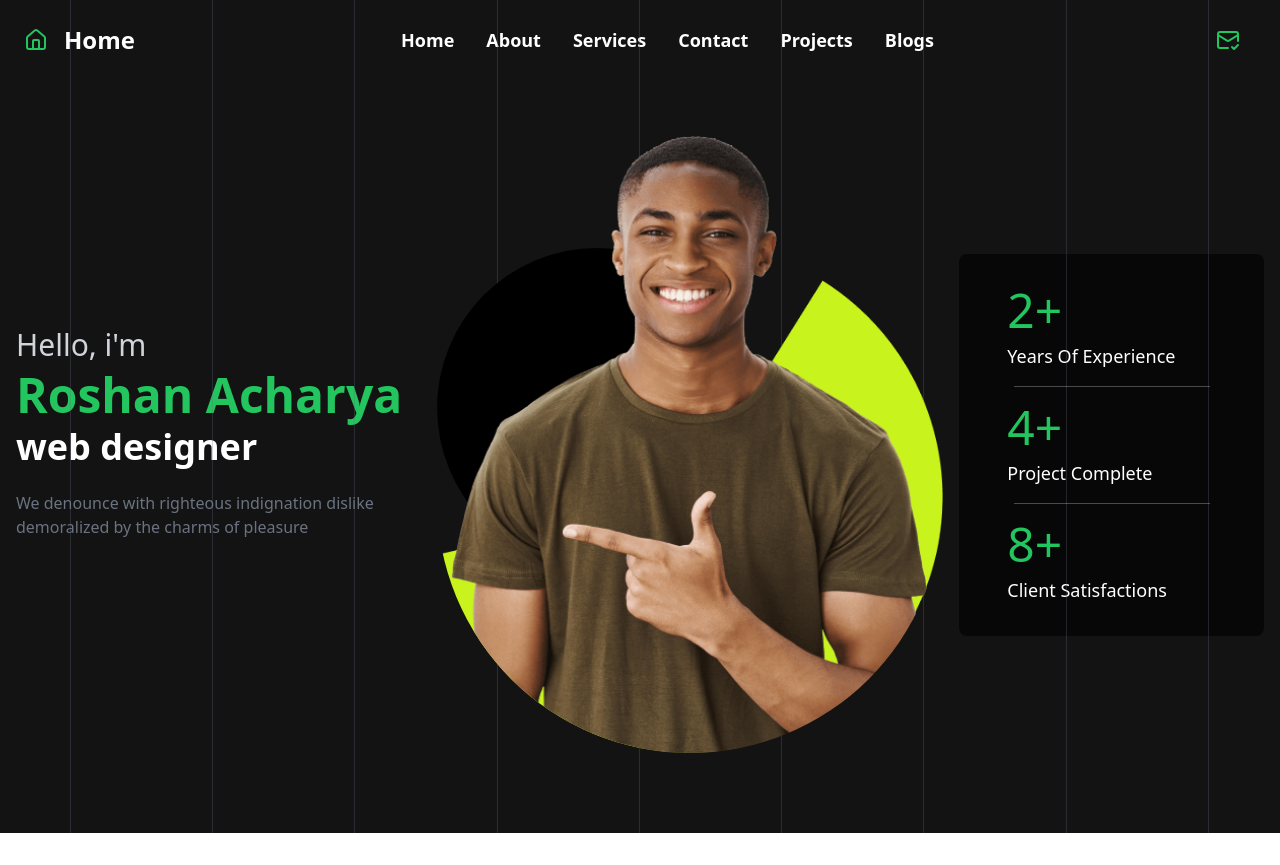
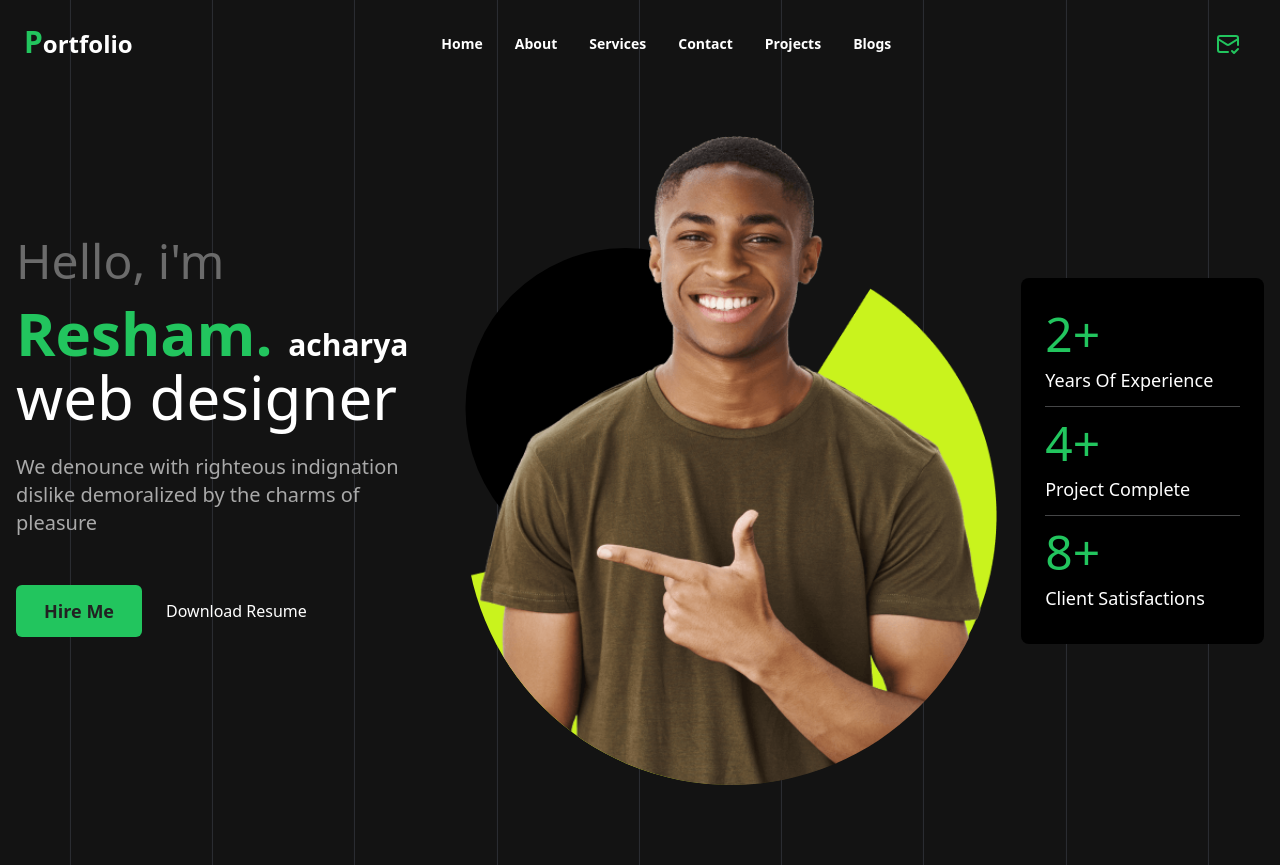
Before and after one commit to Roshan-ac/personalProtfolio, a React (Vite) app: page / in a window 1280 px wide. Before the commit the page ends 833 px from the top, so only its background shows below. Built offline with nearby package versions, Linux system fonts and the light colour scheme.

Commit message:
responsive fixed

```diff
--- a/src/Components/HeroSection/ImageWrap.tsx
+++ b/src/Components/HeroSection/ImageWrap.tsx
@@ -1,6 +1,6 @@
 const ImageWrap = () => {
   return (
-    <div className="md:w-[41.6%] w-full z-10 rounded-b-full overflow-hidden px-3 relative">
+    <div className="md:w-[43.66%] w-full z-10 rounded-b-full overflow-hidden px-3 relative">
       <div className="circle bg-black w-80 h-80 absolute -z-10 top-28 left-0"></div>
       <img
         src="/heroImage.png"
--- a/src/Components/HeroSection/Main.tsx
+++ b/src/Components/HeroSection/Main.tsx
@@ -4,38 +4,47 @@ const HeroSection = () => {
   return (
     <section className="w-full">
       <div className="m-auto container py-20 container-2xl overflow-hidden min-h-screen flex items-center">
-        <div className="flex md:space-y-0 space-y-6 md:flex-row flex-col items-center justify-center px-4 mt-14 w-full gap-4">
-          <div className=" text-white w-full md:w-[33.33333333%]">
-            <div className=" flex flex-col gap-2">
-              <span className=" text-3xl text-gray-300">Hello, i'm</span>
-              <p className=" text-5xl font-bold text-green-500">
-                Roshan Acharya
-              </p>
-              <p className=" text-4xl font-semibold"> web designer</p>
+        <div className="flex md:space-y-0 space-y-6 md:flex-row flex-col items-center justify-center md:px-4 mt-14 w-full gap-6">
+          <div className=" text-white w-full md:w-[35%]">
+            <div className=" flex flex-col gap-4">
+              <span className=" text-5xl text-[#6b6b6b]">Hello, i'm</span>
+              <h1 className="text-6xl leading-[4rem] w-full">
+                <b className="font-bold text-green-500 mr-2">Resham. <span className="text-3xl text-white">acharya</span> </b>
+                web designer
+              </h1>
             </div>
             <div className="my-6">
-              <span className=" text-base text-gray-500 ">
+              <span className=" text-xl text-[#a9a9a9] ">
                 We denounce with righteous indignation dislike demoralized by
                 the charms of pleasure
               </span>
             </div>
+            <div className="my-12 flex items-center gap-6">
+              <button className=" p-3 bg-green-500 px-7 text-[#222222] font-semibold text-lg rounded-md">Hire Me</button>
+              <p>
+                <a href="" className=" hover:underline hover:text-green-500 transition-all duration-500 ease-in-out">Download Resume</a>
+              </p>
+            </div>
           </div>
           <ImageWrap />
-          <div className=" bg-[#070707] rounded-lg md:w-[25%] w-full space-y-4 py-8 p-4 h-max text-white">
-            <div className="px-8 space-y-2">
+          <div className="rounded-lg bg-black md:w-[20%] w-full space-y-4 py-8 h-max text-white">
+            <div className=" w-[80%] m-auto space-y-3">
+            <div className="space-y-2">
               <span className=" text-5xl font-medium text-green-500">2+</span>
               <p className=" text-lg"> Years Of Experience</p>
             </div>
-            <hr className=" opacity-30 w-[72%] m-auto" />
-            <div className="px-8 space-y-2">
+            <hr className=" opacity-30 w-full" />
+            <div className="space-y-2">
               <span className=" text-5xl font-medium text-green-500">4+</span>
               <p className=" text-lg">Project Complete</p>
             </div>
-            <hr className=" opacity-30 w-[72%] m-auto" />
-            <div className="px-8 space-y-2">
+            <hr className=" opacity-30 w-full" />
+            <div className="space-y-2">
               <span className=" text-5xl font-medium text-green-500">8+</span>
               <p className=" text-lg">Client Satisfactions</p>
             </div>
+            </div>
+
           </div>
         </div>
       </div>
--- a/src/Components/MovingBgLine/MovingLines.tsx
+++ b/src/Components/MovingBgLine/MovingLines.tsx
@@ -9,7 +9,7 @@ const MovingLines = () => {
         ease: "linear",
         repeat: Infinity
       }}
-      className="h-full absolute top-0 grid grid-cols-9 w-full items-center"
+      className="h-full absolute -z-10 top-0 grid grid-cols-4  md:grid-cols-9 w-full items-center"
     >
       <div className=" w-full h-full border-l-[1.2px] border-gray-500 border-opacity-30"></div>
       <div className=" h-full border-l-[1.2px] border-gray-500 border-opacity-30"></div>
--- a/src/Components/Navbar/NavMenus.tsx
+++ b/src/Components/Navbar/NavMenus.tsx
@@ -1,13 +1,38 @@
+import { Link } from "react-router-dom";
+
 const NavMenus = () => {
   return (
-    <div className=" md:block hidden">
-      <ul className="flex items-center gap-8 list-none text-lg font-semibold">
-        <li className=" cursor-pointer hover:text-green-500 duration-500 ease-in-out transition-all">Home</li>
-        <li className=" cursor-pointer hover:text-green-500 duration-500 ease-in-out transition-all">About</li>
-        <li className=" cursor-pointer hover:text-green-500 duration-500 ease-in-out transition-all">Services</li>
-        <li className=" cursor-pointer hover:text-green-500 duration-500 ease-in-out transition-all">Contact</li>
-        <li className=" cursor-pointer hover:text-green-500 duration-500 ease-in-out transition-all">Projects</li>
-        <li className=" cursor-pointer hover:text-green-500 duration-500 ease-in-out transition-all">Blogs</li>
+    <div className=" md:block sm:hidden hidden">
+      <ul className="flex items-center gap-8 list-none text-sm font-semibold">
+        <li>
+          <a
+            className=" cursor-pointer hover:text-green-500 duration-500 ease-in-out transition-all"
+            href="/"
+          >
+            Home
+          </a>
+        </li>
+        <li>
+          {/* About */}
+          <a
+            className=" cursor-pointer hover:text-green-500 duration-500 ease-in-out transition-all"
+            href="/About"
+          >
+            About
+          </a>
+        </li>
+        <li className=" cursor-pointer hover:text-green-500 duration-500 ease-in-out transition-all">
+          Services
+        </li>
+        <li className=" cursor-pointer hover:text-green-500 duration-500 ease-in-out transition-all">
+          Contact
+        </li>
+        <li className=" cursor-pointer hover:text-green-500 duration-500 ease-in-out transition-all">
+          Projects
+        </li>
+        <li className=" cursor-pointer hover:text-green-500 duration-500 ease-in-out transition-all">
+          Blogs
+        </li>
       </ul>
     </div>
   );
--- a/src/Components/Navbar/Navbar.tsx
+++ b/src/Components/Navbar/Navbar.tsx
@@ -31,9 +31,9 @@ const Navbar = () => {
           className="w-full z-50 md:p-6 p-4 fixed top-0 bg-[#1f1f1f]"
         >
           <div className="text-white m-auto container flex items-center justify-between">
-            <div className="flex items-center gap-4">
-              <Home className="text-green-500" />
-              <h3 className="md:text-2xl text-xl font-semibold">Home</h3>
+            <div className="flex items-center">
+              <span className="text-green-500 md:text-3xl font-bold text-2xl mb-1 mr-[1.5]">P</span>
+              <span className="md:text-2xl text-xl font-semibold">ortfolio</span>
             </div>
             <NavMenus />
             <RightMenu />
@@ -42,9 +42,9 @@ const Navbar = () => {
       ) : (
         <motion.div className="w-full md:p-6 p-4 absolute top-0">
           <div className="text-white m-auto container flex items-center justify-between">
-            <div className="flex items-center gap-4">
-              <Home className="text-green-500" />
-              <h3 className="md:text-2xl text-xl font-semibold">Home</h3>
+          <div className="flex items-center">
+              <span className="text-green-500 md:text-3xl font-bold text-2xl mb-1 mr-[1.5]">P</span>
+              <span className="md:text-2xl text-xl font-semibold">ortfolio</span>
             </div>
             <NavMenus />
             <RightMenu />
--- a/src/main.tsx
+++ b/src/main.tsx
@@ -19,7 +19,7 @@ const router = createBrowserRouter([
 ]);
 ReactDOM.createRoot(document.getElementById("root")!).render(
   <React.StrictMode>
-    <main className="bg-[#131313] relative overflow-hidden">
+    <main className="bg-[#131313] z-0 relative overflow-hidden">
       <Navbar />
       <MovingLines />
       <RouterProvider router={router} />
```
